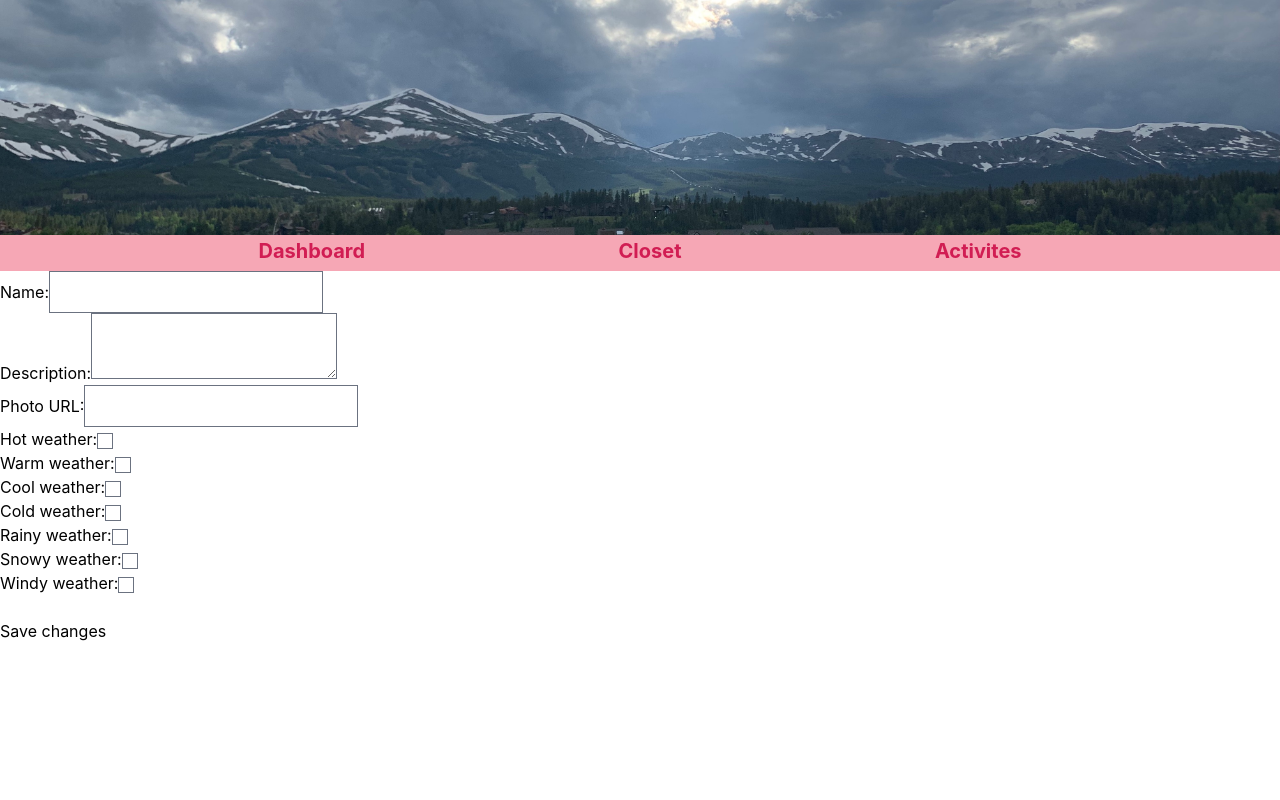
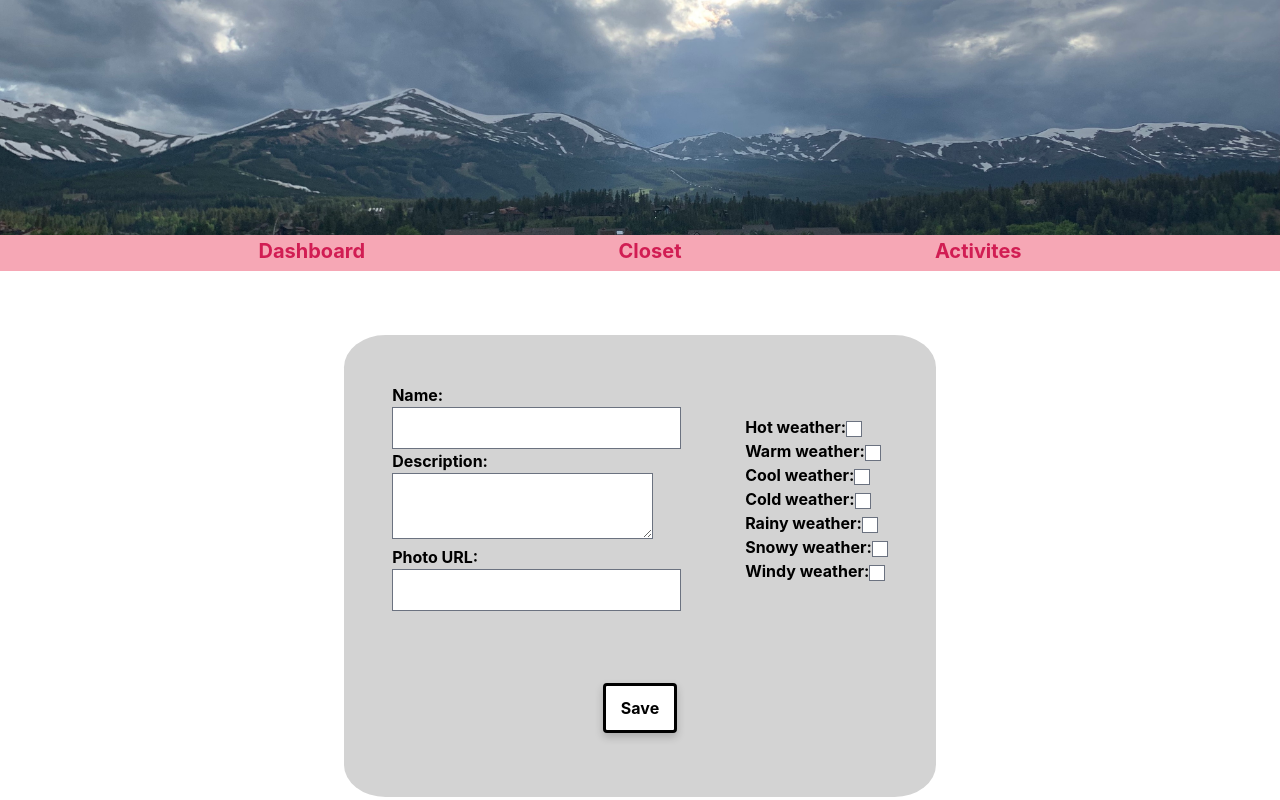
Before and after one commit to M-Sweeney/Weather_or_Not, a React (Create React App) app in the folder weather_or_not/: page /additem in a window 1280 px wide. Built offline with nearby package versions, Linux system fonts and the light colour scheme.

Commit message:
formatted all pages

```diff
--- a/weather_or_not/public/index.html
+++ b/weather_or_not/public/index.html
@@ -24,7 +24,7 @@
       work correctly both with client-side routing and a non-root public URL.
       Learn how to configure a non-root public URL by running `npm run build`.
     -->
-    <title>React App</title>
+    <title>Weather or Not</title>
   </head>
   <body>
     <noscript>You need to enable JavaScript to run this app.</noscript>
--- a/weather_or_not/src/App.css
+++ b/weather_or_not/src/App.css
@@ -135,9 +135,30 @@ ul {
 
 .activitycontainer{
   padding: 1em;
-  /* border-bottom: 3px solid rgba(192, 192, 192, 0.5); */
   background-color: lightgray;
   margin: 1em;
+}
+
+.buttoncontainer{
+  display: flex;
+  justify-content: space-between;
+}
+
+.crudbutton {
+  display: flex;
+  background-color: white; /* Set the background color */
+  color: black; /* Set the text color */
+  padding: 10px 15px; /* Add some padding */
+  border: solid black;
+  cursor: pointer; /* Add a cursor on hover */
+  font-size: 16px; /* Increase the font size */
+  border-radius: 4px; /* Add some rounded corners */
+  box-shadow: 0 4px 8px 0 rgba(0,0,0,0.2); /* Add a drop shadow */
+  margin: auto;
+}
+
+.crudbutton:hover {
+  background-color: darkblue; /* Change the background color on hover */
 }
 
 .button-80 {
@@ -203,3 +224,35 @@ ul {
 .button-80:not(:disabled):active {
   transform: translateY(.125rem);
 }
+
+.formcontainer {
+  display: flex;
+  flex-direction: column;
+  align-items: center;
+  justify-content: center;
+}
+
+form{
+  display: flex;
+  flex-direction: column;
+  background-color: lightgrey;
+  margin-top: 5%;
+  padding-bottom: 5%;
+  border-radius: 7%;
+  font-weight: bold;
+}
+
+.inputfields{
+  display: flex;
+  flex-direction: row;
+  gap: 2em;
+  margin: 3em;
+}
+
+.checkboxes{
+  margin-top: 2em;
+}
+
+label{
+  margin-bottom: 10px;
+}
--- a/weather_or_not/src/components/CreateItem.jsx
+++ b/weather_or_not/src/components/CreateItem.jsx
@@ -38,8 +38,12 @@ export default function AddItem() {
   }
 
     return (
+      <div className="formcontainer">
       <form onSubmit={handleSubmit}>
+        <div className="inputfields">
+        <div className="charfield">
         <label htmlFor="name">Name:</label>
+        <br/>
         <input
           type="text"
           name="name"
@@ -48,6 +52,7 @@ export default function AddItem() {
         />
         <br />
         <label htmlFor="description">Description:</label>
+        <br/>
         <textarea
           name="description"
           value={formValues.description}
@@ -55,13 +60,16 @@ export default function AddItem() {
         />
         <br />
         <label htmlFor="photo">Photo URL:</label>
+        <br/>
         <input
           type="text"
           name="photo"
           value={formValues.photo}
           onChange={handleChange}
         />
+        </div>
         <br />
+        <div className="checkboxes">
         <label htmlFor="hot">Hot weather:</label>
         <input
           type="checkbox"
@@ -117,9 +125,12 @@ export default function AddItem() {
                 checked={formValues.wind}
                 onChange={handleChange}
               />
-          <br />
-          <br />
-          <button type="submit">Save changes</button>
+
+          </div>
+          </div>
+          <br/>
+          <button className="crudbutton" type="submit">Save</button>
         </form>
+        </div>
       )
     }
--- a/weather_or_not/src/components/EditItem.jsx
+++ b/weather_or_not/src/components/EditItem.jsx
@@ -69,8 +69,12 @@ export default function EditItem() {
     return <h2>Loading item...</h2>
   } else {
     return (
+      <div className="formcontainer">
       <form onSubmit={handleSubmit}>
+        <div className="inputfields">
+        <div className="charfield">
         <label htmlFor="name">Name:</label>
+        <br/>
         <input
           type="text"
           name="name"
@@ -79,6 +83,7 @@ export default function EditItem() {
         />
         <br />
         <label htmlFor="description">Description:</label>
+        <br/>
         <textarea
           name="description"
           value={formValues.description}
@@ -86,13 +91,16 @@ export default function EditItem() {
         />
         <br />
         <label htmlFor="photo">Photo URL:</label>
+        <br/>
         <input
           type="text"
           name="photo"
           value={formValues.photo}
           onChange={handleChange}
         />
+        </div>
         <br />
+        <div className="checkboxes">
         <label htmlFor="hot">Hot weather:</label>
         <input
           type="checkbox"
@@ -148,11 +156,14 @@ export default function EditItem() {
                 checked={formValues.wind}
                 onChange={handleChange}
               />
-          <br />
-          <br />
-          <button type="submit">Save changes</button>
-          <button onClick={handleDelete}>Delete</button>
-        </form>
+          </div>
+          </div>
+          <div className="buttoncontainer">
+          <button className="crudbutton" type="submit">Save changes</button>
+          <button className="crudbutton" onClick={handleDelete}>Delete</button>
+          </div>
+          </form>
+        </div>
       )
     }
   }
```
